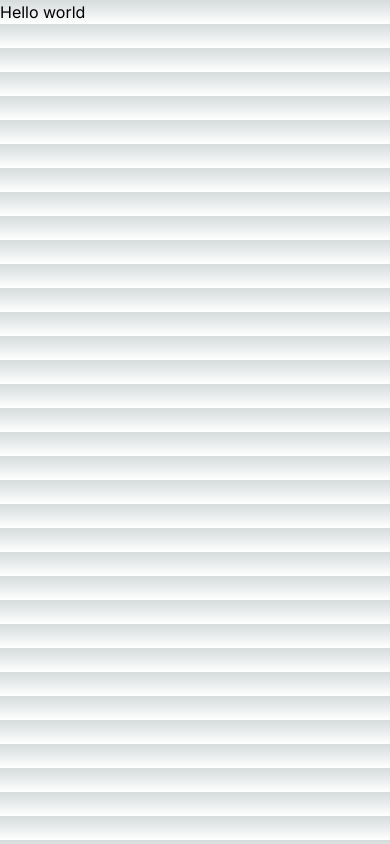
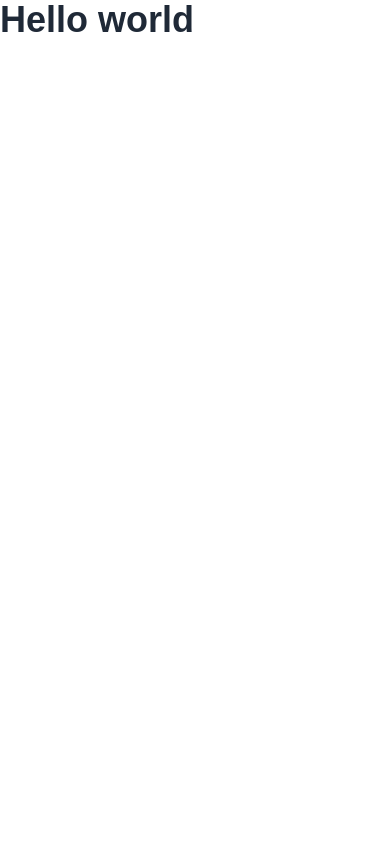
Before and after one commit to ShamiKantMourya/nextjs_portfolio, a Next.js app: page / in a window 390 px wide. Built offline with nearby package versions, Linux system fonts and the light colour scheme.

Commit message:
global css

```diff
--- a/app/globals.css
+++ b/app/globals.css
@@ -2,32 +2,83 @@
 @tailwind components;
 @tailwind utilities;
 
-:root {
-  --foreground-rgb: 0, 0, 0;
-  --background-start-rgb: 214, 219, 220;
-  --background-end-rgb: 255, 255, 255;
-}
+@layer base {
+  :root {
+    --background: 0 0% 100%;
+    --foreground: 222.2 47.4% 11.2%;
+  }
 
-@media (prefers-color-scheme: dark) {
-  :root {
-    --foreground-rgb: 255, 255, 255;
-    --background-start-rgb: 0, 0, 0;
-    --background-end-rgb: 0, 0, 0;
+  .dark {
+    --background: 240 10% 3.9%;
+    --foreground: 0 0% 98%;
+  }
+
+  body {
+    @apply bg-background-light dark:bg-background-dark text-text-light
+           dark:text-text-dark transition-colors duration-300;
+  }
+
+  h1,
+  h2,
+  h3,
+  h4,
+  h5,
+  h6 {
+    @apply font-heading font-bold;
+  }
+
+  h1 {
+    @apply text-4xl lg:text-5xl;
+  }
+
+  h2 {
+    @apply text-3xl lg:text-4xl;
+  }
+
+  h3 {
+    @apply text-2xl lg:text-3xl;
+  }
+
+  section {
+    @apply py-16 md:py-24;
   }
 }
 
-body {
-  color: rgb(var(--foreground-rgb));
-  background: linear-gradient(
-      to bottom,
-      transparent,
-      rgb(var(--background-end-rgb))
-    )
-    rgb(var(--background-start-rgb));
-}
+@layer components {
+  .container {
+    @apply max-w-7xl mx-auto px-4 sm:px-6 lg:px-8;
+  }
 
-@layer utilities {
-  .text-balance {
-    text-wrap: balance;
+  .btn {
+    @apply px-6 py-3 rounded-lg font-medium transition-all duration-300;
+  }
+
+  .btn-primary {
+    @apply bg-primary-light hover:bg-primary-light/90 dark:bg-primary-dark
+           dark:hover:bg-primary-dark/90 text-white;
+  }
+
+  .btn-outline {
+    @apply border-2 border-primary-light dark:border-primary-dark text-primary-light
+           dark:text-primary-dark hover:bg-primary-light/10 dark:hover:bg-primary-dark/10;
+  }
+
+  .card {
+    @apply bg-white dark:bg-gray-800 rounded-xl shadow-md overflow-hidden
+           transition-all duration-300 hover:shadow-lg;
+  }
+
+  .nav-link {
+    @apply text-text-light/80 dark:text-text-dark/80 hover:text-primary-light
+           dark:hover:text-primary-dark transition-colors duration-300;
+  }
+
+  .section-heading {
+    @apply text-3xl font-bold mb-10 text-center relative;
+  }
+
+  .section-heading::after {
+    @apply content-[''] absolute w-20 h-1 bg-primary-light dark:bg-primary-dark
+           left-1/2 transform -translate-x-1/2 bottom-0 mt-4;
   }
 }
```
